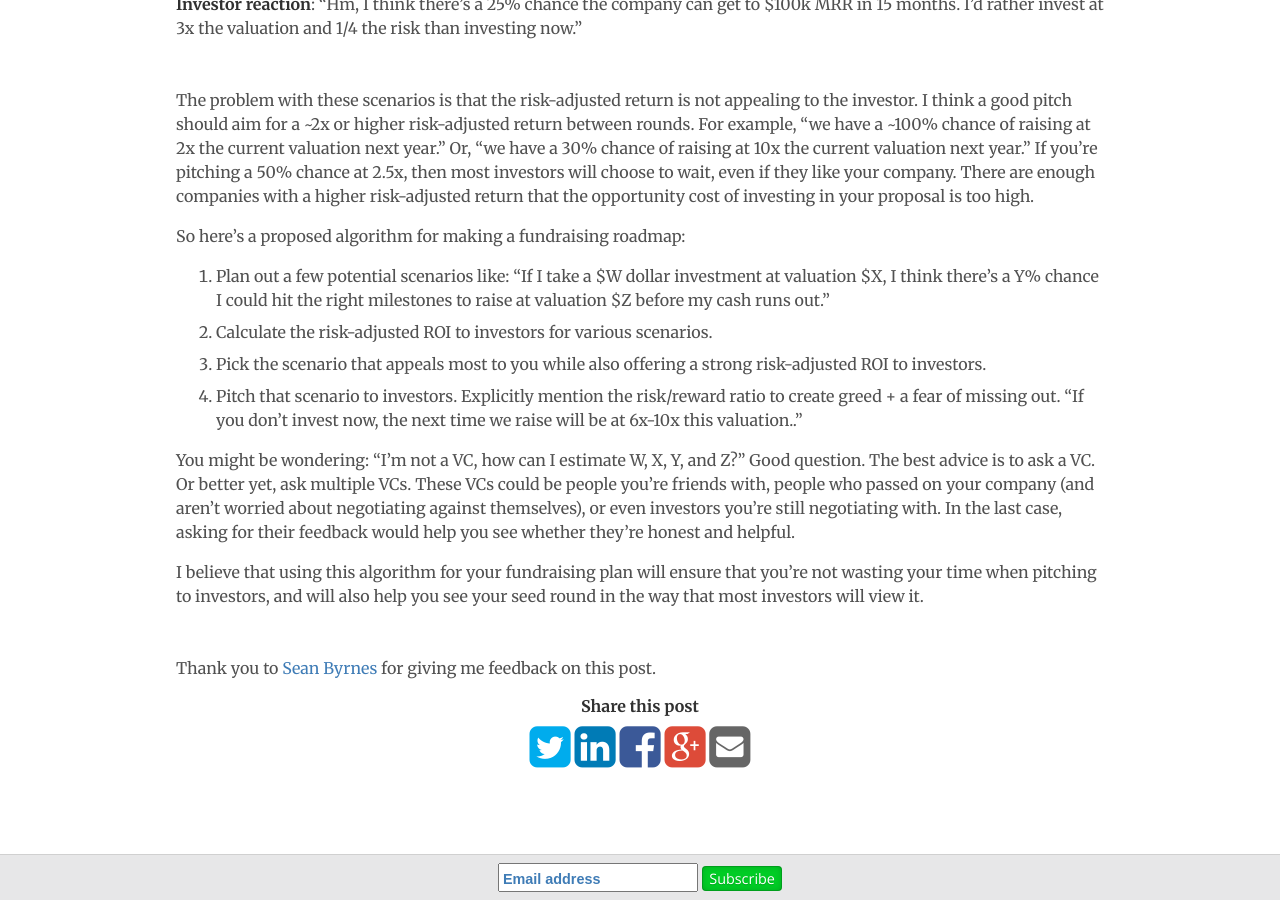
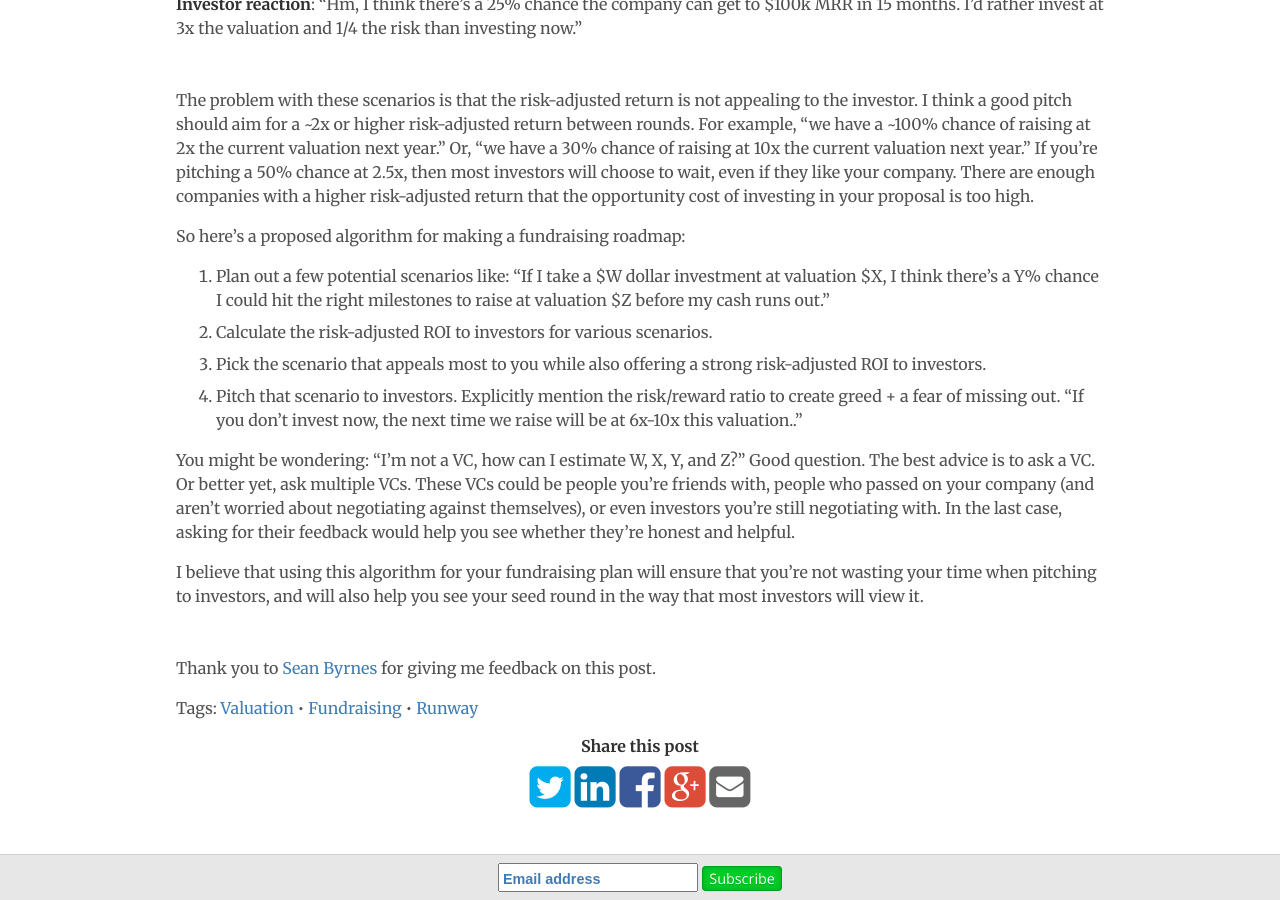
Before and after one commit to codingvc/codingvc, a Jekyll site: the page built from _posts/2015-05-12-fundraising-roadmap-algorithm.markdown, in a window 1280 px wide and 900 px high, scrolled down 1150 px. Built offline with Jekyll 4.4.1, drawn with Linux system fonts in a browser that asks for light colours; Markdown is read by kramdown in place of the engine named in the settings; comment, search, counter and statistics services are not loaded.

Commit message:
adding some tags

```diff
--- a/_posts/2015-05-12-fundraising-roadmap-algorithm.markdown
+++ b/_posts/2015-05-12-fundraising-roadmap-algorithm.markdown
@@ -2,6 +2,10 @@
 layout: post
 title: "Fundraising Roadmap Algorithm"
 date: 2015-05-12 13:34:00
+tags:
+- "Valuation"
+- "Fundraising"
+- "Runway"
 ---
 
 As a software engineer, I try to approach problems algorithmically. That is, given some kind of input, what kind of procedure can I reliably run to generate the desired output. For example, given a bunch of numbers (input), what's the best process (algorithm) to quickly and efficiently arrange those numbers in increasing order (desired output)?
```
